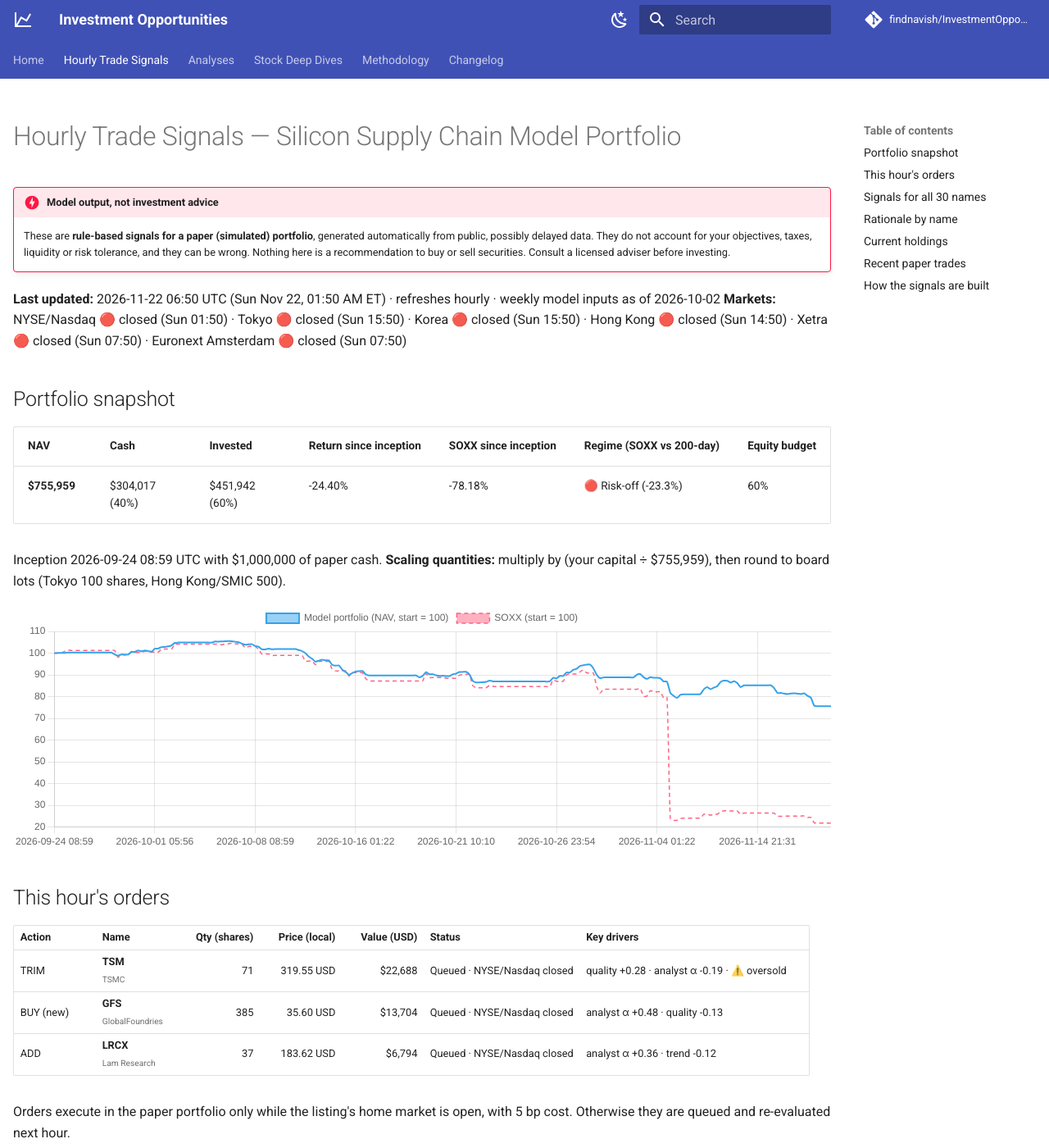
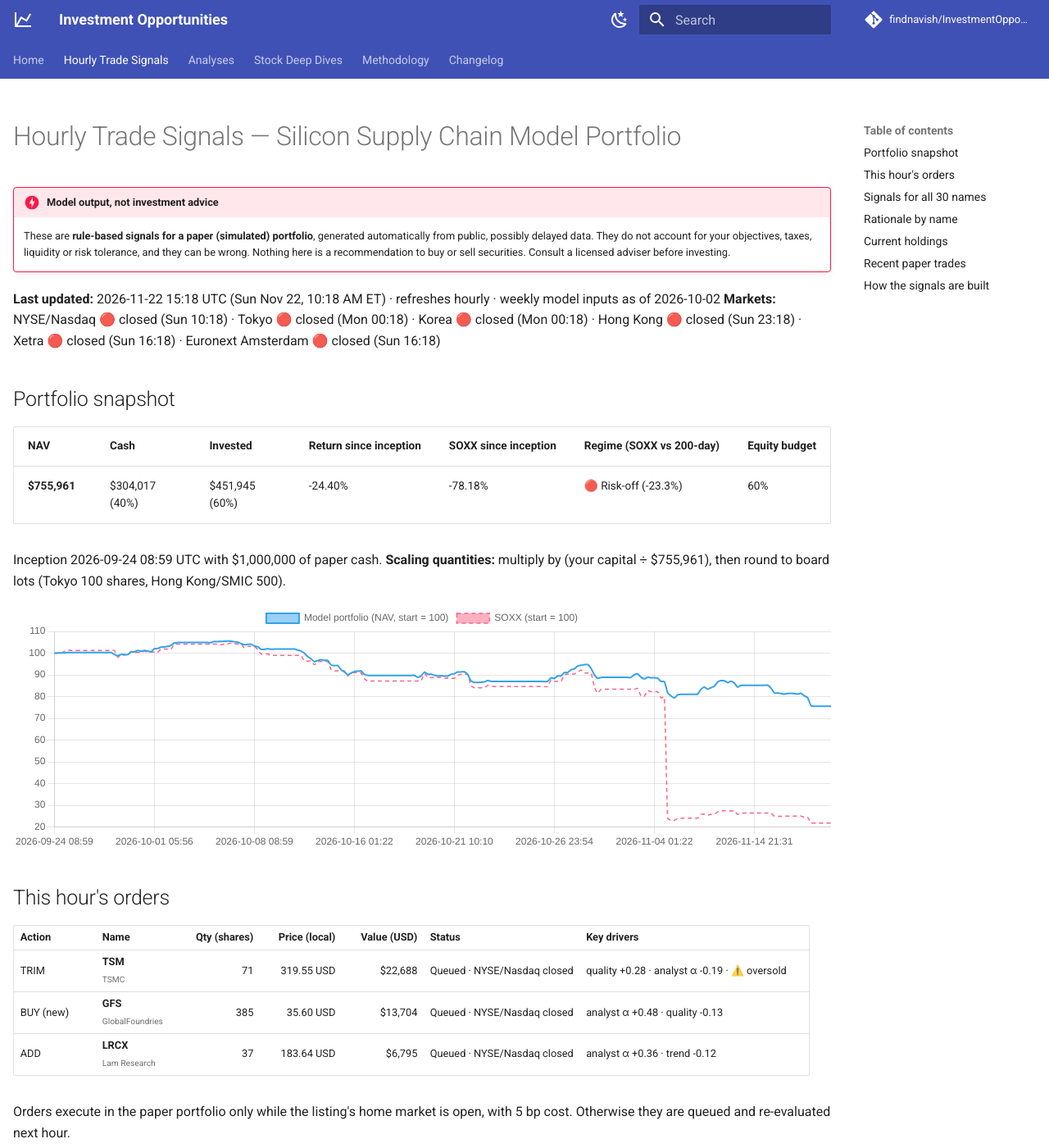
Before and after one commit to findnavish/InvestmentOpportunities, an MkDocs documentation site: the page built from docs/trade-signals/index.md, in a window 1280 px wide and 1400 px high. Shown: the whole window at 82% size. Built offline with MkDocs 1.6.1 and Material for MkDocs 9.7.7, drawn with Linux system fonts in a browser that asks for light colours; comment, search, counter and statistics services are not loaded; some of the changed text lies outside the part shown.

Commit message:
Signals update 2026-11-22 15:18 UTC

```diff
--- a/docs/trade-signals/index.md
+++ b/docs/trade-signals/index.md
@@ -8,16 +8,16 @@ hide:
 !!! danger "Model output, not investment advice"
     These are **rule-based signals for a paper (simulated) portfolio**, generated automatically from public, possibly delayed data. They do not account for your objectives, taxes, liquidity or risk tolerance, and they can be wrong. Nothing here is a recommendation to buy or sell securities. Consult a licensed adviser before investing.
 
-**Last updated:** 2026-11-22 06:50 UTC (Sun Nov 22, 01:50 AM ET) · refreshes hourly · weekly model inputs as of 2026-10-02
-**Markets:** NYSE/Nasdaq 🔴 closed (Sun 01:50) · Tokyo 🔴 closed (Sun 15:50) · Korea 🔴 closed (Sun 15:50) · Hong Kong 🔴 closed (Sun 14:50) · Xetra 🔴 closed (Sun 07:50) · Euronext Amsterdam 🔴 closed (Sun 07:50)
+**Last updated:** 2026-11-22 15:18 UTC (Sun Nov 22, 10:18 AM ET) · refreshes hourly · weekly model inputs as of 2026-10-02
+**Markets:** NYSE/Nasdaq 🔴 closed (Sun 10:18) · Tokyo 🔴 closed (Mon 00:18) · Korea 🔴 closed (Mon 00:18) · Hong Kong 🔴 closed (Sun 23:18) · Xetra 🔴 closed (Sun 16:18) · Euronext Amsterdam 🔴 closed (Sun 16:18)
 
 ## Portfolio snapshot
 
 | NAV | Cash | Invested | Return since inception | SOXX since inception | Regime (SOXX vs 200-day) | Equity budget |
 |---|---|---|---|---|---|---|
-| **$755,959** | $304,017 (40%) | $451,942 (60%) | -24.40% | -78.18% | 🔴 Risk-off (-23.3%) | 60% |
+| **$755,961** | $304,017 (40%) | $451,945 (60%) | -24.40% | -78.18% | 🔴 Risk-off (-23.3%) | 60% |
 
-Inception 2026-09-24 08:59 UTC with $1,000,000 of paper cash. **Scaling quantities:** multiply by (your capital ÷ $755,959), then round to board lots (Tokyo 100 shares, Hong Kong/SMIC 500).
+Inception 2026-09-24 08:59 UTC with $1,000,000 of paper cash. **Scaling quantities:** multiply by (your capital ÷ $755,961), then round to board lots (Tokyo 100 shares, Hong Kong/SMIC 500).
 
 <canvas id="navChart" height="90"></canvas>
 
@@ -29,7 +29,7 @@ Inception 2026-09-24 08:59 UTC with $1,000,000 of paper cash. **Scaling quantiti
 |---|---|--:|--:|--:|---|---|
 | TRIM | **TSM**<br><small>TSMC</small> | 71 | 319.55 USD | $22,688 | Queued · NYSE/Nasdaq closed | quality +0.28 · analyst α -0.19 · ⚠️ oversold |
 | BUY (new) | **GFS**<br><small>GlobalFoundries</small> | 385 | 35.60 USD | $13,704 | Queued · NYSE/Nasdaq closed | analyst α +0.48 · quality -0.13 |
-| ADD | **LRCX**<br><small>Lam Research</small> | 37 | 183.62 USD | $6,794 | Queued · NYSE/Nasdaq closed | analyst α +0.36 · trend -0.12 |
+| ADD | **LRCX**<br><small>Lam Research</small> | 37 | 183.64 USD | $6,795 | Queued · NYSE/Nasdaq closed | analyst α +0.36 · trend -0.12 |
 
 </div>
 
@@ -48,7 +48,7 @@ Sorted by score. **Weight** = current → target share of NAV. **Key drivers** =
 | 🟢🟢 Strong Buy | +1.18 | **INTC**<br><small>Intel</small> | 51.37 USD | +127% | +11.2% | +159% | -41% | 28 | -0.62 | 4.0% → 3.9% | – | analyst α +0.66 · momentum +0.30 · ⚠️ oversold, rich valuation, high σ(e) |
 | 🟢🟢 Strong Buy | +1.16 | **SK hynix**<br><small>000660.KS</small> | 1,101,000 KRW | – | +0.0% | +107% | -28% | 37 | +0.62 | 4.4% → 4.1% | – | quality +0.33 · momentum +0.20 · ⚠️ cycle-peak P/E, high σ(e) |
 | 🟢🟢 Strong Buy | +1.12 | **AMAT**<br><small>Applied Materials</small> | 302.15 USD | +111% | +8.1% | +72% | -32% | 31 | +0.03 | 5.8% → 5.6% | – | analyst α +0.41 · momentum +0.10 |
-| 🟢🟢 Strong Buy | +0.77 | **LRCX**<br><small>Lam Research</small> | 183.62 USD | +104% | +6.1% | +66% | -35% | 31 | +0.02 | 3.3% → 4.2% | ADD 37 | analyst α +0.36 · trend -0.12 |
+| 🟢🟢 Strong Buy | +0.77 | **LRCX**<br><small>Lam Research</small> | 183.64 USD | +104% | +6.1% | +66% | -35% | 31 | +0.02 | 3.3% → 4.2% | ADD 37 | analyst α +0.36 · trend -0.12 |
 | 🟢🟢 Strong Buy | +0.77 | **TER**<br><small>Teradyne</small> | 204.86 USD | +118% | +9.5% | +98% | -41% | 29 | -0.31 | 3.3% → 3.9% | – | analyst α +0.55 · trend -0.21 · ⚠️ oversold |
 | 🟢 Buy | +0.60 | **ASX**<br><small>ASE Technology</small> | 26.26 USD | +94% | +1.9% | +184% | -23% | 30 | -0.68 | 3.5% → 3.3% | – | momentum +0.35 · quality -0.28 · ⚠️ rich valuation |
 | 🟢 Buy | +0.54 | **KLAC**<br><small>KLA Corp</small> | 127.06 USD | +84% | +1.4% | +33% | -30% | 33 | +0.51 | 2.5% → 2.9% | – | quality +0.24 · analyst α +0.15 |
@@ -65,7 +65,7 @@ Sorted by score. **Weight** = current → target share of NAV. **Key drivers** =
 | 🔴 Sell | -0.46 | **NVDA**<br><small>NVIDIA</small> | 125.79 USD | – | +0.0% | +17% | -38% | 15 | +0.47 | 0.0% → 0.0% | – | quality +0.21 · momentum -0.20 · ⚠️ oversold |
 | 🔴 Sell | -0.59 | **ASMI**<br><small>ASM.AS</small> | 642.00 EUR | +76% | -1.2% | +47% | -21% | 38 | -0.10 | 0.0% → 0.0% | – | analyst α -0.15 · quality -0.06 |
 | 🔴 Sell | -0.64 | **ENTG**<br><small>Entegris</small> | 124.44 USD | +39% | -9.8% | +96% | -11% | 38 | -0.02 | 0.0% → 0.0% | – | analyst α -0.55 · trend +0.18 |
-| 🔴🔴 Strong Sell | -0.76 | **QCOM**<br><small>Qualcomm</small> | 150.01 USD | +29% | -12.1% | +13% | -12% | 35 | +0.70 | 0.0% → 0.0% | – | analyst α -0.66 · quality +0.43 |
+| 🔴🔴 Strong Sell | -0.76 | **QCOM**<br><small>Qualcomm</small> | 149.95 USD | +29% | -12.0% | +13% | -12% | 35 | +0.70 | 0.0% → 0.0% | – | analyst α -0.66 · quality +0.43 |
 | 🔴🔴 Strong Sell | -0.78 | **AVGO**<br><small>Broadcom</small> | 304.17 USD | +75% | -0.9% | -7% | -17% | 41 | +0.26 | 0.0% → 0.0% | – | momentum -0.41 · analyst α -0.12 |
 | 🔴🔴 Strong Sell | -0.79 | **TXN**<br><small>Texas Instruments</small> | 263.75 USD | +23% | -13.4% | +81% | -0% | 36 | +0.24 | 0.0% → 0.0% | – | analyst α -0.85 · trend +0.32 |
 | 🔴🔴 Strong Sell | -0.97 | **SNPS**<br><small>Synopsys</small> | 396.66 USD | +44% | -8.6% | +12% | -10% | 31 | +0.14 | 0.0% → 0.0% | – | analyst α -0.41 · momentum -0.26 |
@@ -96,7 +96,7 @@ Click a name to expand the full reasoning behind its rating and quantity.
     Within rebalance band of target 5.6%: no trade. Analyst target 638.94 USD vs 302.15 USD (+111%, 36 analysts); de-biased α +8.1% vs CAPM hurdle 11.6%. Downtrend -32% vs 200-day avg; 12-1 mom +72%; RSI 31. Quality z +0.03 (ROE 36%).
 
 ??? success "LRCX (LRCX) — 🟢🟢 Strong Buy, score +0.77"
-    **ADD 37 sh** → target 4.2% of NAV (sized ∝ score ÷ σ(e), cap 10%). Analyst target 375.06 USD vs 183.62 USD (+104%, 31 analysts); de-biased α +6.1% vs CAPM hurdle 12.6%. Downtrend -35% vs 200-day avg; 12-1 mom +66%; RSI 31. Quality z +0.02 (ROE 65%).
+    **ADD 37 sh** → target 4.2% of NAV (sized ∝ score ÷ σ(e), cap 10%). Analyst target 375.06 USD vs 183.64 USD (+104%, 31 analysts); de-biased α +6.1% vs CAPM hurdle 12.6%. Downtrend -35% vs 200-day avg; 12-1 mom +66%; RSI 31. Quality z +0.02 (ROE 65%).
 
 ??? success "TER (TER) — 🟢🟢 Strong Buy, score +0.77"
     Within rebalance band of target 3.9%: no trade. Analyst target 446.47 USD vs 204.86 USD (+118%, 15 analysts); de-biased α +9.5% vs CAPM hurdle 12.3%. Downtrend -41% vs 200-day avg; 12-1 mom +98%; RSI 29. Quality z -0.31 (ROE 20%). ⚠️ oversold.
@@ -147,7 +147,7 @@ Click a name to expand the full reasoning behind its rating and quantity.
     Avoid: not owned. Analyst target 173.36 USD vs 124.44 USD (+39%, 11 analysts); de-biased α -9.8% vs CAPM hurdle 11.0%. Downtrend -11% vs 200-day avg; 12-1 mom +96%; RSI 38. Quality z -0.02 (ROE 6%).
 
 ??? failure "QCOM (QCOM) — 🔴🔴 Strong Sell, score -0.76"
-    Avoid: not owned. Analyst target 194.13 USD vs 150.01 USD (+29%, 30 analysts); de-biased α -12.1% vs CAPM hurdle 11.9%. Downtrend -12% vs 200-day avg; 12-1 mom +13%; RSI 35. Quality z +0.70 (ROE 23%).
+    Avoid: not owned. Analyst target 194.13 USD vs 149.95 USD (+29%, 30 analysts); de-biased α -12.0% vs CAPM hurdle 11.9%. Downtrend -12% vs 200-day avg; 12-1 mom +13%; RSI 35. Quality z +0.70 (ROE 23%).
 
 ??? failure "AVGO (AVGO) — 🔴🔴 Strong Sell, score -0.78"
     Avoid: not owned. Analyst target 531.31 USD vs 304.17 USD (+75%, 47 analysts); de-biased α -0.9% vs CAPM hurdle 11.2%. Downtrend -17% vs 200-day avg; 12-1 mom -7%; RSI 41. Quality z +0.26 (ROE 31%).
@@ -183,7 +183,7 @@ Click a name to expand the full reasoning behind its rating and quantity.
 | INTC | Intel | 595 | 51.37 USD | $30,565 | 4.0% | Strong Buy |
 | ASX | ASE Technology | 1,010 | 26.26 USD | $26,528 | 3.5% | Buy |
 | TER | Teradyne | 123 | 204.86 USD | $25,198 | 3.3% | Strong Buy |
-| LRCX | Lam Research | 136 | 183.62 USD | $24,972 | 3.3% | Strong Buy |
+| LRCX | Lam Research | 136 | 183.64 USD | $24,975 | 3.3% | Strong Buy |
 | KLAC | KLA Corp | 150 | 127.06 USD | $19,059 | 2.5% | Buy |
 | IFX.DE | Infineon Technologies | 369 | 45.56 EUR | $18,448 | 2.4% | Buy |
 | 6857.T | Advantest | 100 | 24,255 JPY | $15,302 | 2.0% | Hold |
```
Also changed, not shown: docs/trade-signals/nav.json (+1 -1 lines).
